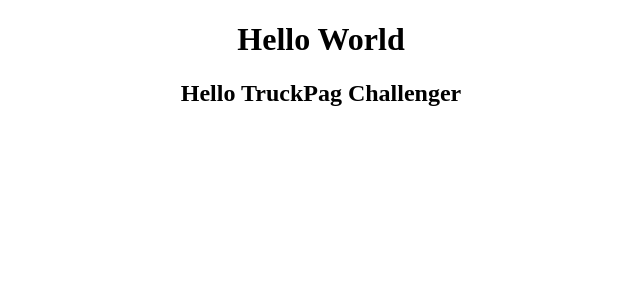
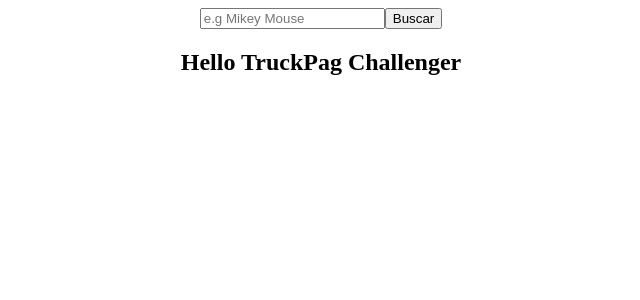
Before and after one commit to Naitwa-Alexandre/Disney-Challenge, a React (Create React App) app: page / in a window 1280 px wide. Shown: the top 300 px of the page, without its empty margins (319-959 px from the left). Built offline with nearby package versions, Linux system fonts and the light colour scheme.

Commit message:
montado components

```diff
--- a/src/App.js
+++ b/src/App.js
@@ -1,13 +1,14 @@
 import './App.css';
+import SearchBar from './components/SearchBar';
 import { useGlobalContext } from './context';
 
 function App() {
   const data = useGlobalContext();
   return (
-    <div className="App">
-      <h1>Hello World</h1>
+    <main className="App">
+      <SearchBar />
       <h2>{ data }</h2>
-    </div>
+    </main>
   );
 }
 
--- /dev/null
+++ b/src/components/SearchBar.js
@@ -0,0 +1,18 @@
+import React from 'react';
+
+const SearchBar = () => {
+  return <section>
+    <div>
+      <input
+        type="text"
+        placeholder="e.g Mikey Mouse"
+      />
+      <input
+        type="button"
+        value="Buscar"
+      />
+    </div>
+  </section>;
+};
+
+export default SearchBar;
```
Also changed, not shown: src/components/Card.js (added, +9 -0 lines), src/components/Cards.js (added, +7 -0 lines).
